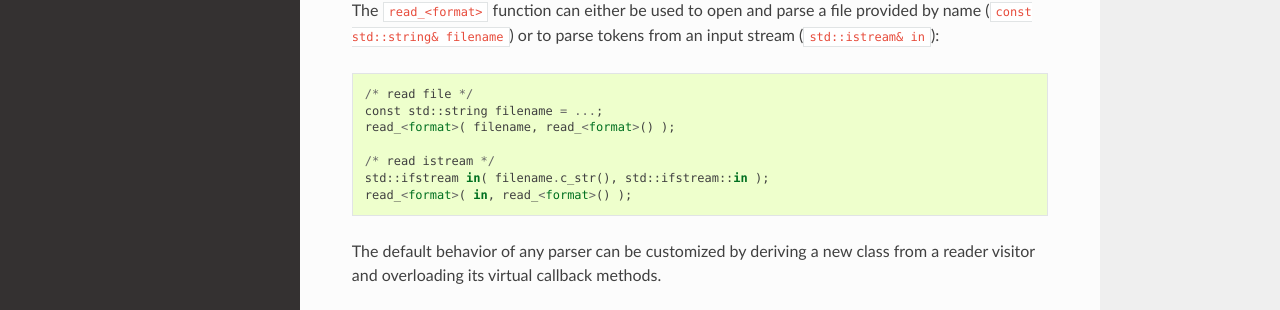
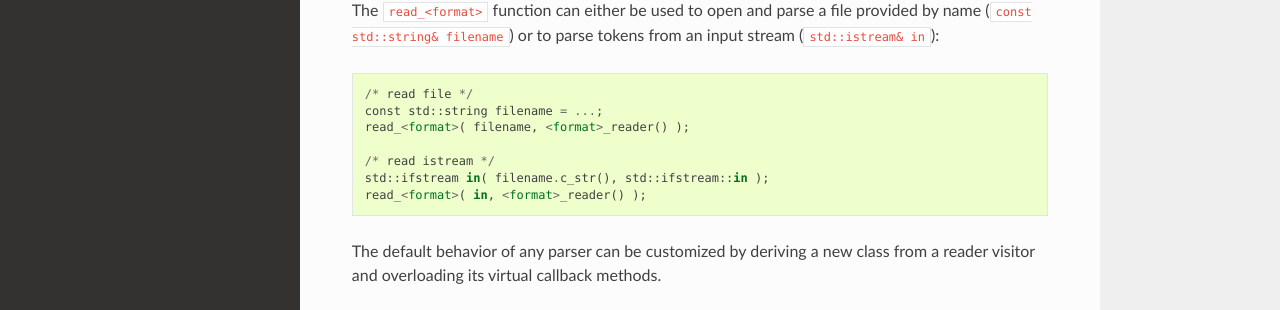
Before and after one commit to hriener/lorina, a Sphinx documentation site: the page built from docs/introduction.rst, in a window 1280 px wide and 929 px high. Shown: the part 452-762 px from the top of the window. Built offline with Sphinx 7.4.7 and the Read the Docs theme 2.0.0, drawn with Linux system fonts in a browser that asks for light colours; pages that are not in the unit, such as notebooks, are missing from menus.

Commit message:
docs: introduction.

```diff
--- a/docs/introduction.rst
+++ b/docs/introduction.rst
@@ -23,11 +23,11 @@ tokens from an input stream (``std::istream& in``)::
 
   /* read file */
   const std::string filename = ...;
-  read_<format>( filename, read_<format>() );
+  read_<format>( filename, <format>_reader() );
 
   /* read istream */
   std::ifstream in( filename.c_str(), std::ifstream::in );
-  read_<format>( in, read_<format>() );
+  read_<format>( in, <format>_reader() );
 
 The default behavior of any parser can be customized by deriving a new
 class from a reader visitor and overloading its virtual callback
```
